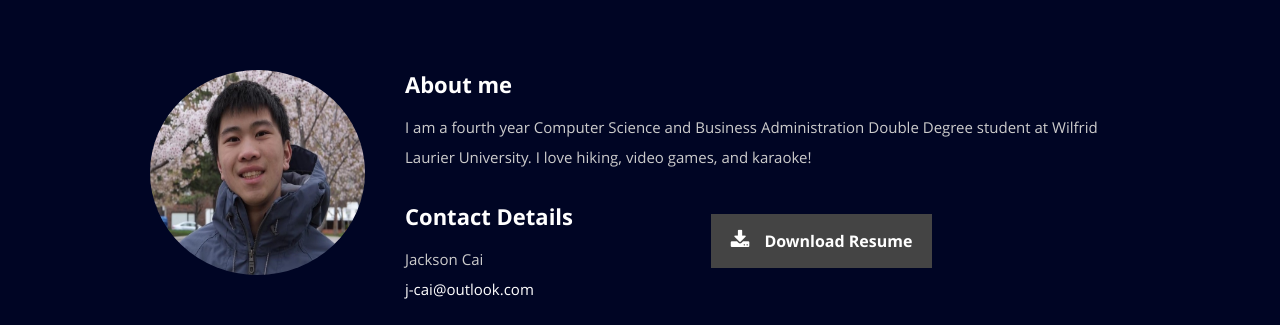
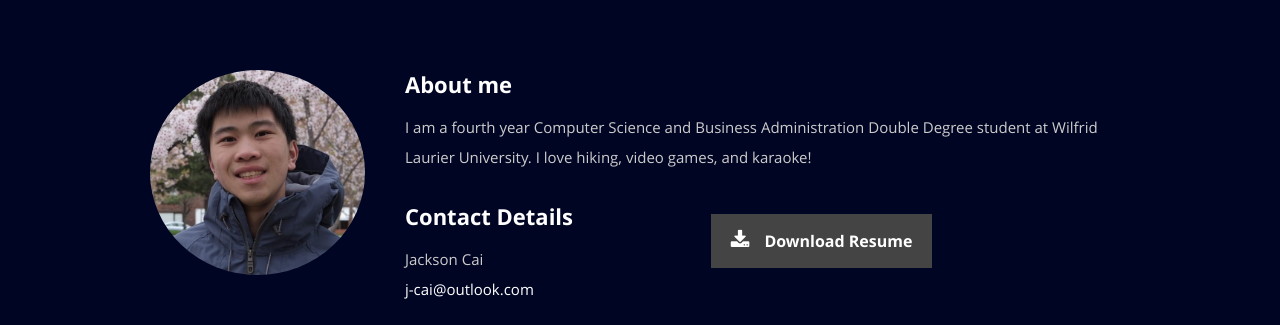
Before and after one commit to caij3/caij3.github.io, a React (Create React App) app: page / in a window 1280 px wide. Shown: the part 826-1151 px from the top of the page. Built offline with nearby package versions, Linux system fonts and the light colour scheme.

Commit message:
fixed profile aspect ratio, updated hover text

```diff
--- a/public/css/layout.css
+++ b/public/css/layout.css
@@ -227,6 +227,7 @@ ul#nav li.current a { color: #fe6928; }
    width: 1096px;
    height: 205px;
    border-radius: 100%;
+   object-fit: cover;
 }
 #about .contact-details { width: 41.66667%; }
 #about .download {
@@ -397,13 +398,14 @@ ul#nav li.current a { color: #fe6928; }
 	-moz-opacity: 1;
 	filter:alpha(opacity=100);
 }
+/* Text for on hover */
 .portfolio-item:hover .overlay p{
    font: 11px/21px 'opensans-light', sans-serif;
    color: #ffffff;
-   text-transform: uppercase;
    letter-spacing: 2px;
    display: block;
    text-align: left;
+   margin-left: 10px;
 }
 
 .portfolio-item:hover .link-icon {
--- a/src/Components/Portfolio.js
+++ b/src/Components/Portfolio.js
@@ -1,5 +1,4 @@
 import React, { Component } from "react";
-import Zmage from "react-zmage";
 import Fade from "react-reveal";
 
 let id = 0;
```
